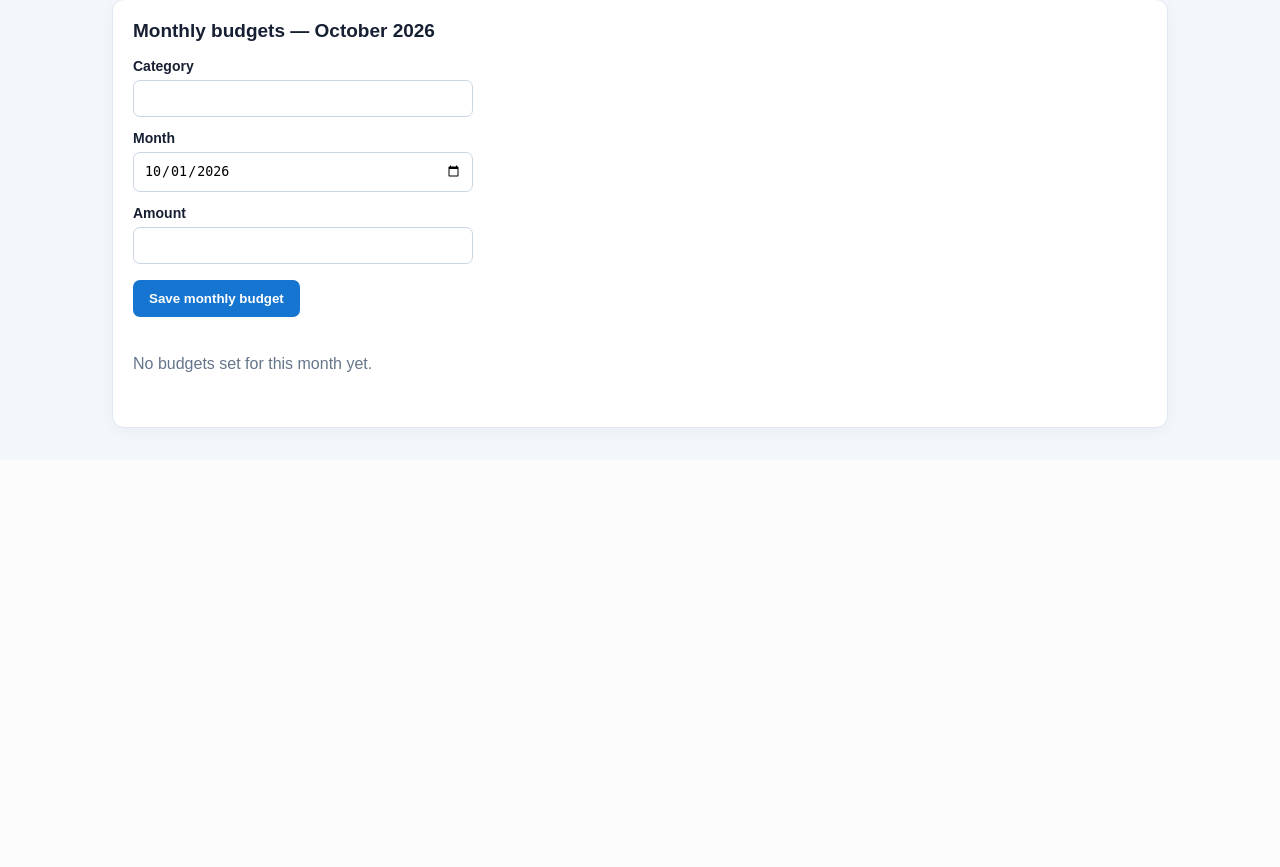
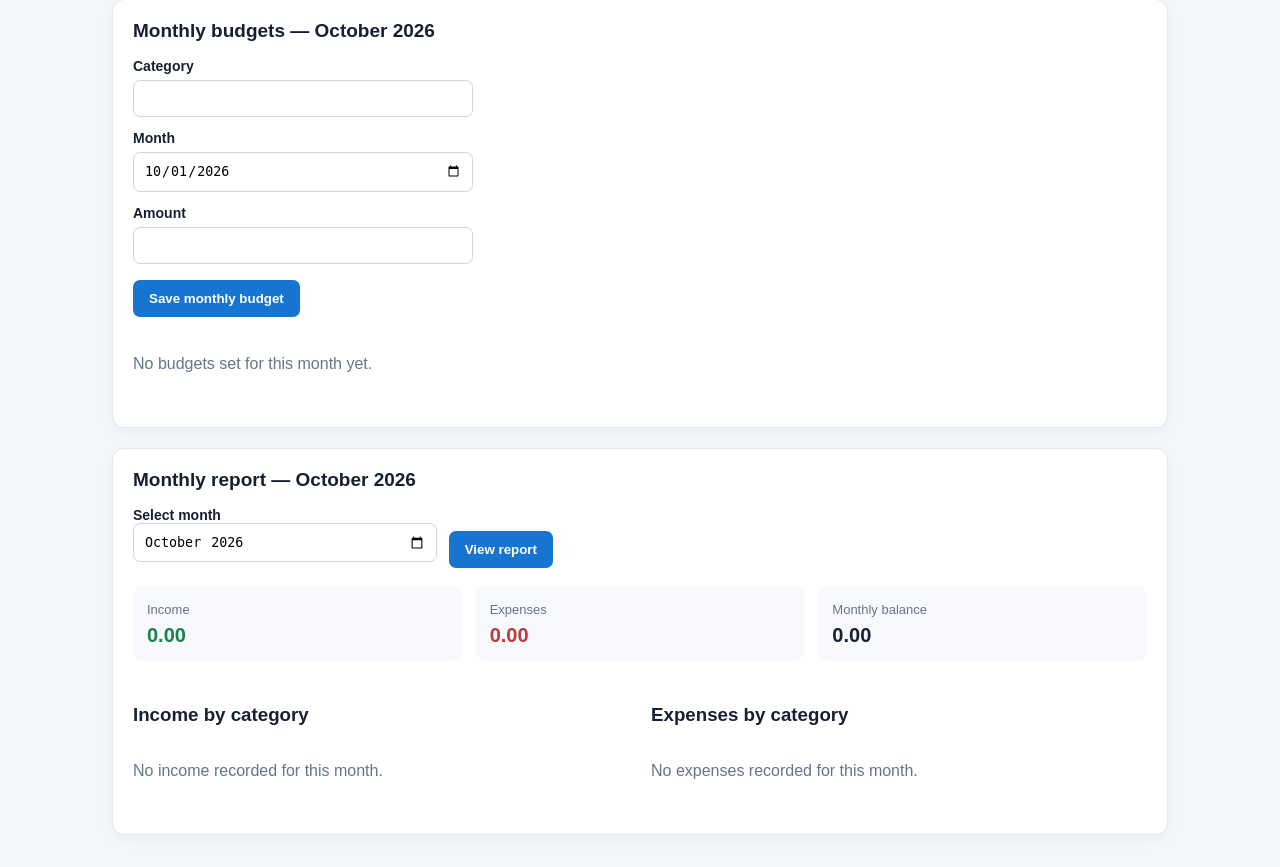
Before and after one commit to hamidamirov/final-thesis-file, a Django app: page / in a window 1280 px wide. Shown: the part 828-1695 px from the top of the page. Before the commit the page ends 1262 px from the top, so only its background shows below. Run offline with Django 5.2, Linux system fonts and the light colour scheme; a user stored in the database is signed in; tables that the repository leaves empty hold one stand-in row (values such as "Sample post"); parts of the project's set-up code (start-up, migrations or seed data) failed here and were passed over.

Commit message:
Add monthly finance report

```diff
--- a/apps/finance/views.py
+++ b/apps/finance/views.py
@@ -1,4 +1,5 @@
 from decimal import Decimal
+from datetime import date
 
 from django.contrib import messages
 from django.contrib.auth import login as auth_login
@@ -70,6 +71,45 @@ def dashboard(request):
         )
         budget.remaining = budget.amount - budget.spent
 
+    # A month-specific report, scoped to the signed-in user's transactions.
+    month_value = request.GET.get("month", "")
+    try:
+        year_text, month_text = month_value.split("-", maxsplit=1)
+        report_month = date(int(year_text), int(month_text), 1)
+    except (ValueError, TypeError):
+        report_month = month_start
+
+    if report_month.month == 12:
+        next_month = date(report_month.year + 1, 1, 1)
+    else:
+        next_month = date(report_month.year, report_month.month + 1, 1)
+
+    report_transactions = user_transactions.filter(
+        date__gte=report_month,
+        date__lt=next_month,
+    )
+    report_totals = report_transactions.aggregate(
+        income=Sum("amount", filter=Q(type=Transaction.Type.INCOME)),
+        expenses=Sum("amount", filter=Q(type=Transaction.Type.EXPENSE)),
+    )
+    report_income = report_totals["income"] or Decimal("0.00")
+    report_expenses = report_totals["expenses"] or Decimal("0.00")
+
+    def category_report(transaction_type):
+        rows = list(
+            report_transactions.filter(type=transaction_type)
+            .values("category")
+            .annotate(total=Sum("amount"))
+            .order_by("-total", "category")
+        )
+        largest_total = max((row["total"] for row in rows), default=Decimal("0.00"))
+        for row in rows:
+            row["bar_width"] = round(float(row["total"] / largest_total * 100), 1)
+        return rows
+
+    report_income_categories = category_report(Transaction.Type.INCOME)
+    report_expense_categories = category_report(Transaction.Type.EXPENSE)
+
     return render(
         request,
         "finance/dashboard.html",
@@ -82,6 +122,12 @@ def dashboard(request):
             "budget_form": budget_form,
             "budgets": budgets,
             "current_month": month_start,
+            "report_month": report_month,
+            "report_income": report_income,
+            "report_expenses": report_expenses,
+            "report_balance": report_income - report_expenses,
+            "report_income_categories": report_income_categories,
+            "report_expense_categories": report_expense_categories,
         },
     )
 
--- a/templates/finance/dashboard.html
+++ b/templates/finance/dashboard.html
@@ -30,7 +30,19 @@
     th { color: #66758b; font-size: 12px; text-transform: uppercase; }
     .income { color: #16834a; } .expense { color: #bb3b3b; }
     .empty { color: #66758b; padding: 18px 0; }
-    @media (max-width: 760px) { .cards, .content { grid-template-columns: 1fr; } main { margin-top: 20px; } }
+    .report-summary { display: grid; grid-template-columns: repeat(3, 1fr); gap: 14px; margin: 18px 0 24px; }
+    .report-stat { padding: 14px; border-radius: 9px; background: #f7f9fc; }
+    .report-stat span { color: #66758b; font-size: 13px; }
+    .report-stat strong { display: block; margin-top: 6px; font-size: 20px; }
+    .report-charts { display: grid; grid-template-columns: repeat(2, minmax(0, 1fr)); gap: 22px; }
+    .bar-row { margin: 14px 0; }
+    .bar-meta { display: flex; justify-content: space-between; gap: 12px; margin-bottom: 6px; font-size: 14px; }
+    .bar-track { height: 10px; background: #e8edf3; border-radius: 999px; overflow: hidden; }
+    .bar-fill { height: 100%; border-radius: inherit; }
+    .income-fill { background: #16834a; } .expense-fill { background: #d34a4a; }
+    .month-filter { display: flex; align-items: end; gap: 12px; max-width: 420px; }
+    .month-filter label { flex: 1; margin-top: 0; }
+    @media (max-width: 760px) { .cards, .content, .report-charts, .report-summary { grid-template-columns: 1fr; } main { margin-top: 20px; } .month-filter { align-items: stretch; flex-direction: column; } }
   </style>
 </head>
 <body>
@@ -86,6 +98,34 @@
         </tr>{% endfor %}</tbody></table>
       {% else %}<p class="empty">No budgets set for this month yet.</p>{% endif %}
     </section>
+    <section class="panel" style="margin-top: 20px">
+      <h2>Monthly report — {{ report_month|date:"F Y" }}</h2>
+      <form method="get" class="month-filter">
+        <label for="report-month">Select month
+          <input id="report-month" type="month" name="month" value="{{ report_month|date:'Y-m' }}">
+        </label>
+        <button type="submit">View report</button>
+      </form>
+      <div class="report-summary">
+        <div class="report-stat"><span>Income</span><strong class="income">{{ report_income|floatformat:2 }}</strong></div>
+        <div class="report-stat"><span>Expenses</span><strong class="expense">{{ report_expenses|floatformat:2 }}</strong></div>
+        <div class="report-stat"><span>Monthly balance</span><strong>{{ report_balance|floatformat:2 }}</strong></div>
+      </div>
+      <div class="report-charts">
+        <div>
+          <h3>Income by category</h3>
+          {% for item in report_income_categories %}
+            <div class="bar-row"><div class="bar-meta"><span>{{ item.category }}</span><strong>{{ item.total|floatformat:2 }}</strong></div><div class="bar-track"><div class="bar-fill income-fill" style="width: {{ item.bar_width }}%"></div></div></div>
+          {% empty %}<p class="empty">No income recorded for this month.</p>{% endfor %}
+        </div>
+        <div>
+          <h3>Expenses by category</h3>
+          {% for item in report_expense_categories %}
+            <div class="bar-row"><div class="bar-meta"><span>{{ item.category }}</span><strong>{{ item.total|floatformat:2 }}</strong></div><div class="bar-track"><div class="bar-fill expense-fill" style="width: {{ item.bar_width }}%"></div></div></div>
+          {% empty %}<p class="empty">No expenses recorded for this month.</p>{% endfor %}
+        </div>
+      </div>
+    </section>
   </main>
 </body>
 </html>
```
